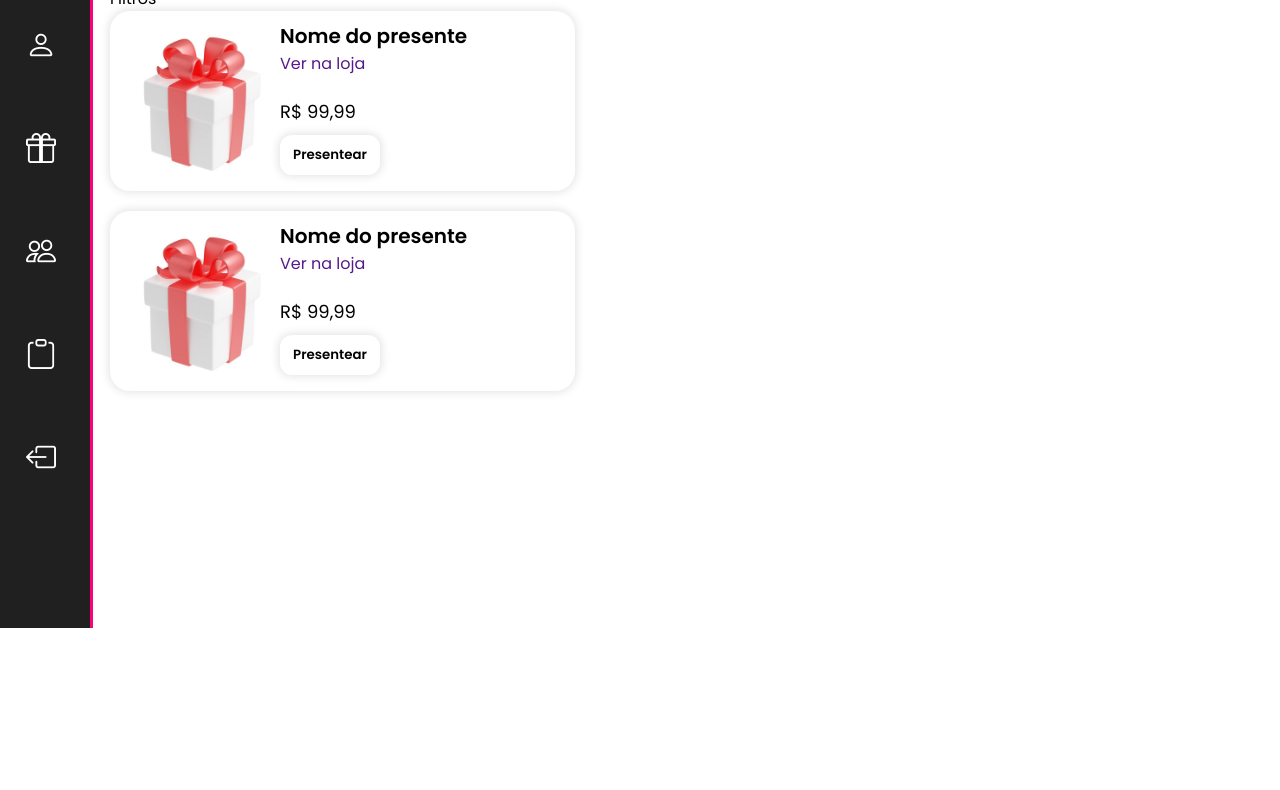
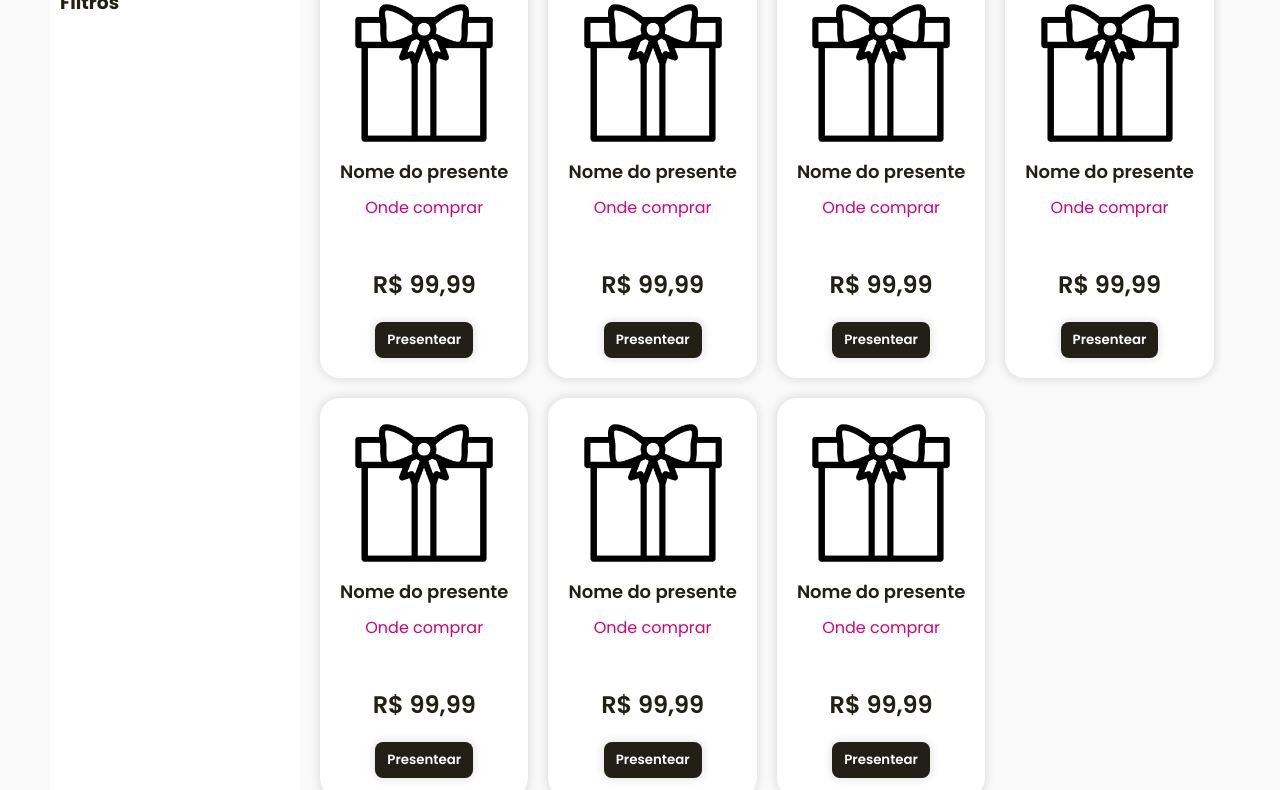
Before and after one commit to ErikaRocha97/lista-de-presentes, a plain HTML site: page index.html in a window 1280 px wide. Shown: the part 172-962 px from the top of the page. Before the commit the page ends 800 px from the top, so only its background shows below. Drawn offline with nearby package versions, Linux system fonts and the light colour scheme.

Commit message:
Add files via upload

```diff
--- a/index.html
+++ b/index.html
@@ -3,10 +3,10 @@
   <head>
     <meta charset="UTF-8" />
     <meta name="viewport" content="width=device-width, initial-scale=1.0" />
-    <title>Document</title>
-    <link rel="stylesheet" href="./src/styles/styles.css" />
-    <link rel="stylesheet" href="./src/styles/sidebar.css" />
+    <title>Lista de presentes</title>
+
     <link rel="stylesheet" href="./src/styles/main.css" />
+    <link rel="stylesheet" href="./src/styles/header.css" />
 
     <!-- Importar cdn para importar os ícones do Bootstrap -->
     <link
@@ -15,89 +15,175 @@
     />
   </head>
   <body>
-    <div class="sidebar">
-      <!-- BARRA DE NAVEGAÇÃO LATERAL -->
-      <nav class="sidebar__navigation">
-        <div class="btn-expand">
-          <i class="bi bi-list" id="btn-exp"></i>
+    <header>
+      <nav id="nav_bar">
+        <div class="nav_logo">
+          <span><i class="bi bi-gift-fill"></i></span>
+          <span>GIFTLIST</span>
         </div>
-        <ul>
-          <li class="menu-item active">
-            <a href="#">
-              <span class="icon"><i class="bi bi-house-door"></i></span>
-              <span class="txt-link">Início</span>
-            </a>
+
+        <ul id="nav_list">
+          <li class="menu-item">
+            <a href="#">Início</a>
           </li>
           <li class="menu-item">
-            <a href="#">
-              <span class="icon"><i class="bi bi-person"></i></span>
-              <span class="txt-link">Minha conta</span>
-            </a>
+            <a href="#">Minha lista</a>
           </li>
           <li class="menu-item">
-            <a href="#">
-              <span class="icon"><i class="bi bi-gift"></i></span>
-              <span class="txt-link">Minha lista</span>
-            </a>
+            <a href="#">Amigos</a>
           </li>
           <li class="menu-item">
-            <a href="#">
-              <span class="icon"><i class="bi bi-people"></i></span>
-              <span class="txt-link">Amigos</span>
-            </a>
-          </li>
-
-          <li class="menu-item">
-            <a href="#">
-              <span class="icon"><i class="bi bi-clipboard"></i></span>
-              <span class="txt-link">ECB</span>
-            </a>
-          </li>
-          <li class="menu-item">
-            <a href="#">
-              <span class="icon"><i class="bi bi-box-arrow-left"></i> </span>
-              <span class="txt-link">Sair</span>
-            </a>
+            <a href="#">Sair</a>
           </li>
         </ul>
       </nav>
-    </div>
-    <!-- Conteúdo principal -->
+    </header>
+
     <main>
       <div id="main-container">
-        <!-- cabeçalho -->
-        <div class="header">
-          <h1>Lista de presente de [Nome]</h1>
+        <div id="filter">
+          <h3>Filtros</h3>
         </div>
-        <div class="filter">
-          <span>Filtros</span>
-        </div>
-        <div class="gift-container">
-          <div class="gift__list">
-            <!-- Presente 1 -->
-            <div class="gift">
-              <img src="/src/images/presente.jpg" class="gift-image" alt="" />
+        <div id="gift-container">
+          <!-- Cada presente -->
+
+          <!-- Cada presente -->
+          <div class="gift-card">
+            <div class="gift-id">
+              <img src="./src/images/gift.png" class="gift-image" alt="" />
+
+              <span class="gift-name">Nome do presente</span>
+              <a class="gift-store" href="">Onde comprar</a>
+            </div>
+
+            <div class="gift-buy">
+              <span class="gift-price">R$ 99,99</span>
+
+              <button class="btn-default">Presentear</button>
+            </div>
+          </div>
+
+          <!-- Cada presente -->
+          <div class="gift-card">
+            <div class="gift-id">
+              <img src="./src/images/gift.png" class="gift-image" alt="" />
+
+              <span class="gift-name">Nome do presente</span>
+              <a class="gift-store" href="">Onde comprar</a>
+            </div>
+
+            <div class="gift-buy">
+              <span class="gift-price">R$ 99,99</span>
+
+              <button class="btn-default">Presentear</button>
+            </div>
+          </div>
+
+          <!-- Cada presente -->
+          <div class="gift-card">
+            <div class="gift-id">
+              <img src="./src/images/gift.png" class="gift-image" alt="" />
+
+              <span class="gift-name">Nome do presente</span>
+              <a class="gift-store" href="">Onde comprar</a>
+            </div>
+
+            <div class="gift-buy">
+              <span class="gift-price">R$ 99,99</span>
+
+              <button class="btn-default">Presentear</button>
+            </div>
+          </div>
+
+          <!-- Cada presente -->
+          <div class="gift-card">
+            <div class="gift-id">
+              <img src="./src/images/gift.png" class="gift-image" alt="" />
+
+              <span class="gift-name">Nome do presente</span>
+              <a class="gift-store" href="">Onde comprar</a>
+            </div>
+
+            <div class="gift-buy">
+              <span class="gift-price">R$ 99,99</span>
+
+              <button class="btn-default">Presentear</button>
+            </div>
+          </div>
+
+          <!-- Cada presente -->
+          <div class="gift-card">
+            <div class="gift-id">
+              <img src="./src/images/gift.png" class="gift-image" alt="" />
+
+              <span class="gift-name">Nome do presente</span>
+              <a class="gift-store" href="">Onde comprar</a>
+            </div>
+
+            <div class="gift-buy">
+              <span class="gift-price">R$ 99,99</span>
+
+              <button class="btn-default">Presentear</button>
+            </div>
+          </div>
+
+          <!-- Cada presente -->
+          <div class="gift-card">
+            <div class="gift-id">
+              <img src="./src/images/gift.png" class="gift-image" alt="" />
+
+              <span class="gift-name">Nome do presente</span>
+              <a class="gift-store" href="">Onde comprar</a>
+            </div>
+
+            <div class="gift-buy">
+              <span class="gift-price">R$ 99,99</span>
+
+              <button class="btn-default">Presentear</button>
+            </div>
+          </div>
+
+          <!-- Cada presente -->
+          <div class="gift-card">
+            <div class="gift-id">
+              <img src="./src/images/gift.png" class="gift-image" alt="" />
+
+              <span class="gift-name">Nome do presente</span>
+              <a class="gift-store" href="">Onde comprar</a>
+            </div>
+
+            <div class="gift-buy">
+              <span class="gift-price">R$ 99,99</span>
+
+              <button class="btn-default">Presentear</button>
+            </div>
+          </div>
+
+          <!-- <div class="gift-card">
+            <div class="card-left">
+              <img src="./src/images/gift.png" class="gift-image" alt="" />
+
               <div class="gift-info">
                 <span class="gift-name">Nome do presente</span>
                 <a class="gift-store" href="">Ver na loja</a>
                 <span class="gift-price">R$ 99,99</span>
-                <button class="btn-default">Presentear</button>
               </div>
             </div>
-            <!-- Presente 2 -->
-            <div class="gift">
-              <img src="/src/images/presente.jpg" class="gift-image" alt="" />
-              <div class="gift-info">
-                <span class="gift-name">Nome do presente</span>
-                <a class="gift-store" href="">Ver na loja</a>
-                <span class="gift-price">R$ 99,99</span>
-                <button class="btn-default">Presentear</button>
-              </div>
+
+            <div class="card-right">
+              <a href="">
+                <i class="bi bi-heart-fill"></i>
+              </a>
+              <button class="btn-default">Presentear</button>
             </div>
-          </div>
+          </div> -->
+
+          <!--  -->
         </div>
       </div>
     </main>
+
+    <footer></footer>
     <!-- Importar Javascript -->
     <script src="menu.js"></script>
   </body>
--- /dev/null
+++ b/src/styles/header.css
@@ -0,0 +1,27 @@
+header {
+  position: sticky;
+}
+
+#nav_bar {
+  display: flex;
+  justify-content: space-between;
+  padding: 20px 60px;
+  height: 100px;
+}
+
+.nav_logo {
+  font-size: 40px;
+}
+
+#nav_list {
+  display: flex;
+  justify-content: center;
+  align-items: end;
+  gap: 40px;
+}
+
+@media screen and (max-width: 670px) {
+  #nav_list {
+    display: none;
+  }
+}
--- a/src/styles/main.css
+++ b/src/styles/main.css
@@ -8,79 +8,152 @@
   padding: 0;
   /* box-sizing vai ajudar na responsividade */
   box-sizing: border-box;
+  color: #222016;
+  text-decoration: none;
+  list-style: none;
 }
 
-body {
-  height: 100vh;
-  display: flex;
+a {
+  font-size: 16px;
+  margin-bottom: 5px;
+  color: #d60072;
+}
+
+a:hover {
+  /* quando posiciona a seta no link */
+  color: #222016;
 }
 
 #main-container {
-  background-color: #fff;
-  /* padding: 20px; */
-  margin-left: 110px;
-  margin-top: 110px;
-}
-
-.gift-container {
-  /* gap: 10px; */
-}
-
-.gift__list {
   display: flex;
-  flex-direction: column;
+  padding: 50px;
+  background-color: #f9f9f9;
   gap: 20px;
 }
 
-.gift {
+#filter {
+  background-color: #fff;
+  width: 250px;
+  padding: 10px;
+}
+
+#gift-container {
   display: grid;
-  grid-template-columns: 150px auto;
-  height: 180px;
-  gap: 10px;
+  grid-template-columns: 1fr 1fr 1fr 1fr;
+
+  gap: 20px;
+}
+
+.gift-card {
+  display: flex;
+  flex-direction: column;
+  justify-content: space-between;
+  align-items: center;
+  height: 400px;
+  min-width: 190px;
+  width: 25%%;
+
   background-color: #fff;
   border-radius: 20px;
-  padding: 10px;
+  padding: 20px;
+  box-shadow: 0px 0px 8px 2px rgba(0, 0, 0, 0.1);
+  position: relative;
+  overflow: hidden;
+}
+
+/* .gift-card i {
+  position: absolute;
+  display: flex;
+  margin-left: 140px;
+  font-size: 30px;
+  color: #d60072;
+} */
+
+.gift-id {
+  display: flex;
+  flex-direction: column;
+  align-items: center;
+}
+
+.gift-image {
+  height: 150ox;
+  width: 150px;
+  background-color: #fff;
+}
+
+.gift-name {
+  font-size: 18px;
+  font-weight: 600;
+  align-items: center;
+  margin-top: 10px;
+  margin-bottom: 10px;
+}
+
+.gift-buy {
+  display: flex;
+  flex-direction: column;
+  align-items: center;
+}
+
+.gift-price {
+  font-size: 24px;
+  font-weight: 600;
+  margin-bottom: 20px;
+}
+
+.btn-default {
+  width: fit-content;
+  padding: 8px 12px;
+  background-color: #222016;
+  color: #fff;
+  border-style: none;
+  border-radius: 8px;
+  font-weight: 600;
+  cursor: pointer;
   box-shadow: 0px 0px 8px 2px rgba(0, 0, 0, 0.1);
 }
 
-.gift-image {
-  width: 160px;
-  height: 160px;
-  border-radius: 15px;
+/* quando o cursor estiver sobre o botão */
+.btn-default:hover {
+  background-color: #d60072;
 }
 
-.gift-info {
-  display: flex;
-  flex-direction: column;
+@media screen and (max-width: 1180px) {
+  #main-container {
+    display: flex;
+    padding: 50px;
+    background-color: #f9f9f9;
+    gap: 20px;
+    justify-content: center;
+  }
+
+  #gift-container {
+    display: grid;
+    grid-template-columns: 1fr 1fr;
+    gap: 30px;
+    align-items: center;
+    justify-items: center;
+  }
 }
 
-.gift-name {
-  font-size: 20px;
-  font-weight: 600;
+@media screen and (max-width: 670px) {
+  #main-container {
+    display: flex;
+    padding: 50px;
+    background-color: #f9f9f9;
+    gap: 20px;
+    justify-content: center;
+  }
+
+  #gift-container {
+    display: flex;
+    flex-direction: column;
+    width: 210px;
+    align-items: center;
+    justify-items: center;
+  }
+
+  #filter {
+    display: none;
+  }
 }
-
-.gift-store {
-  text-decoration: none;
-  width: fit-content;
-}
-
-.gift-price {
-  font-size: 18px;
-  margin-top: 22px;
-}
-
-.btn-default {
-  border: none;
-  display: flex;
-  width: 100px;
-  align-items: center;
-  justify-content: center;
-  margin-top: 10px;
-  background-color: #fff;
-  border-radius: 12px;
-  padding: 10px 14px;
-  font-weight: 600;
-  box-shadow: 0px 0px 8px 2px rgba(0, 0, 0, 0.1);
-  cursor: pointer;
-  transition: background-color 0.3s ease;
-}
```
Also changed, not shown: src/images/gift.png (added).
